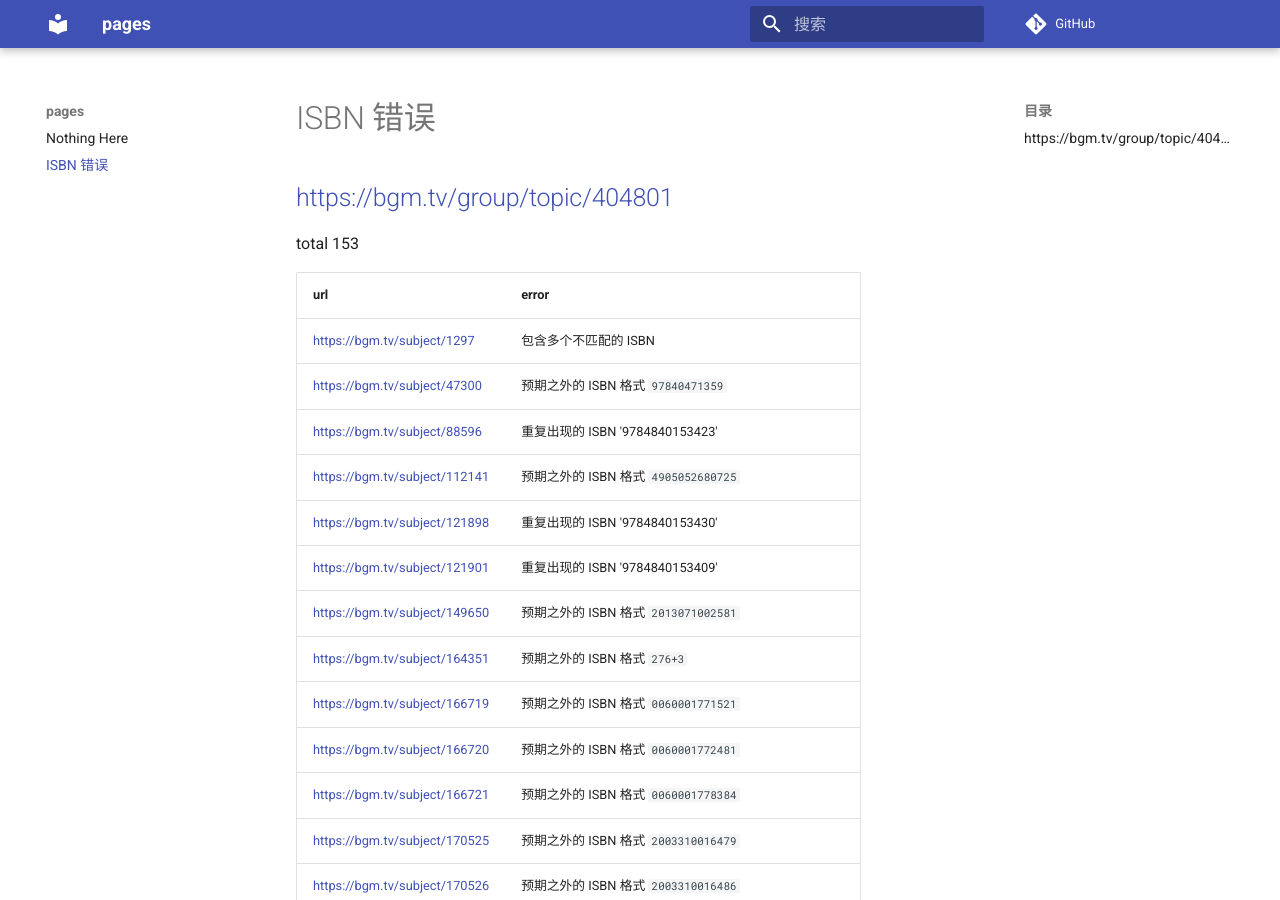
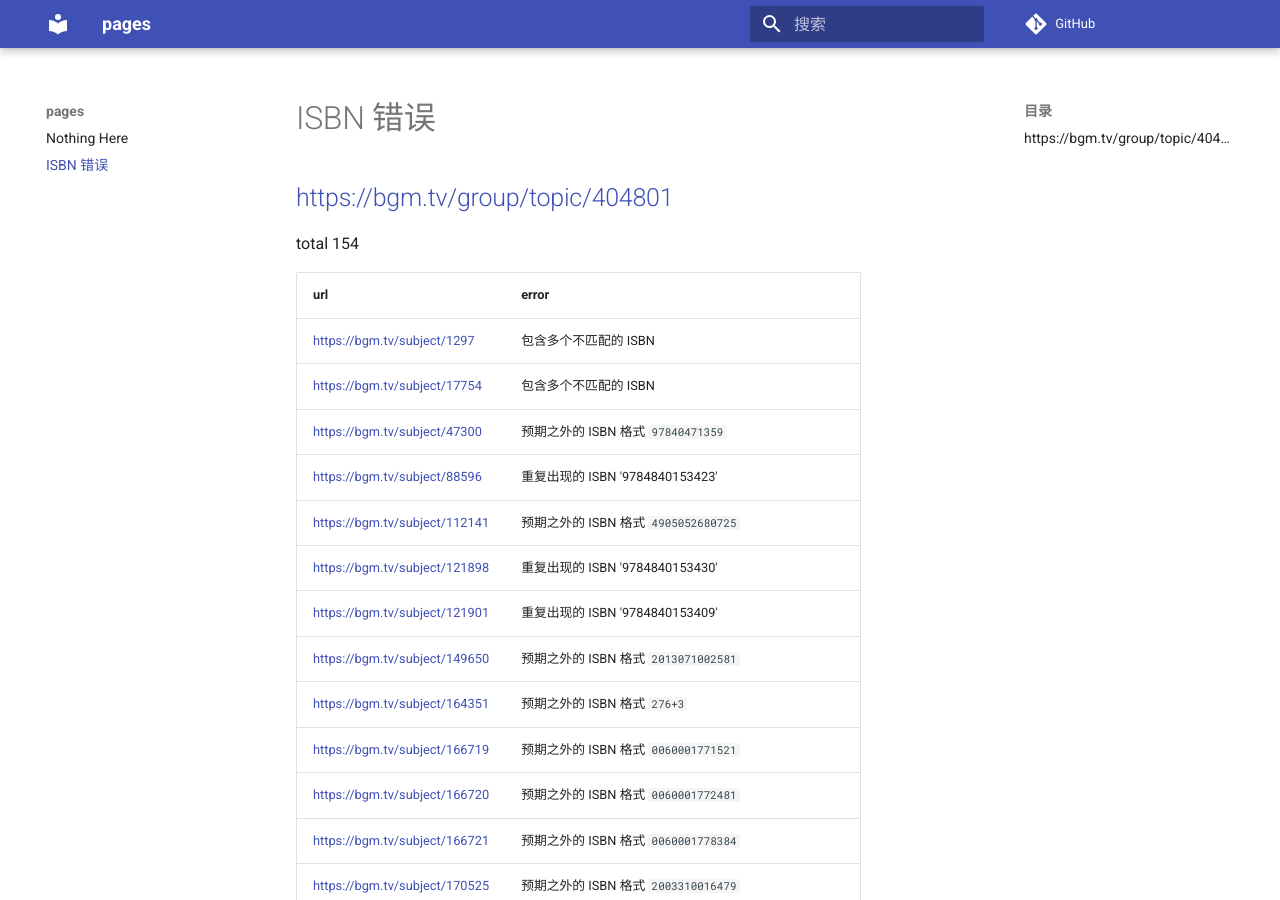
Before and after one commit to trim21/bangumi-pages, an MkDocs documentation site: the page built from docs/isbn.md, in a window 1280 px wide and 900 px high. Built offline with MkDocs 1.6.1 and Material for MkDocs 9.7.7, drawn with Linux system fonts in a browser that asks for light colours; comment, search, counter and statistics services are not loaded.

Commit message:
update isbn.md

```diff
--- a/docs/isbn.md
+++ b/docs/isbn.md
@@ -1,11 +1,12 @@
 # ISBN 错误
 ## <https://bgm.tv/group/topic/404801>
 
-total 153
+total 154
 
 | url | error |
 | --- |  ---  |
 | <https://bgm.tv/subject/1297> | 包含多个不匹配的 ISBN |
+| <https://bgm.tv/subject/17754> | 包含多个不匹配的 ISBN |
 | <https://bgm.tv/subject/47300> | 预期之外的 ISBN 格式 `97840471359` |
 | <https://bgm.tv/subject/88596> | 重复出现的 ISBN '9784840153423' |
 | <https://bgm.tv/subject/112141> | 预期之外的 ISBN 格式 `4905052680725` |
```
